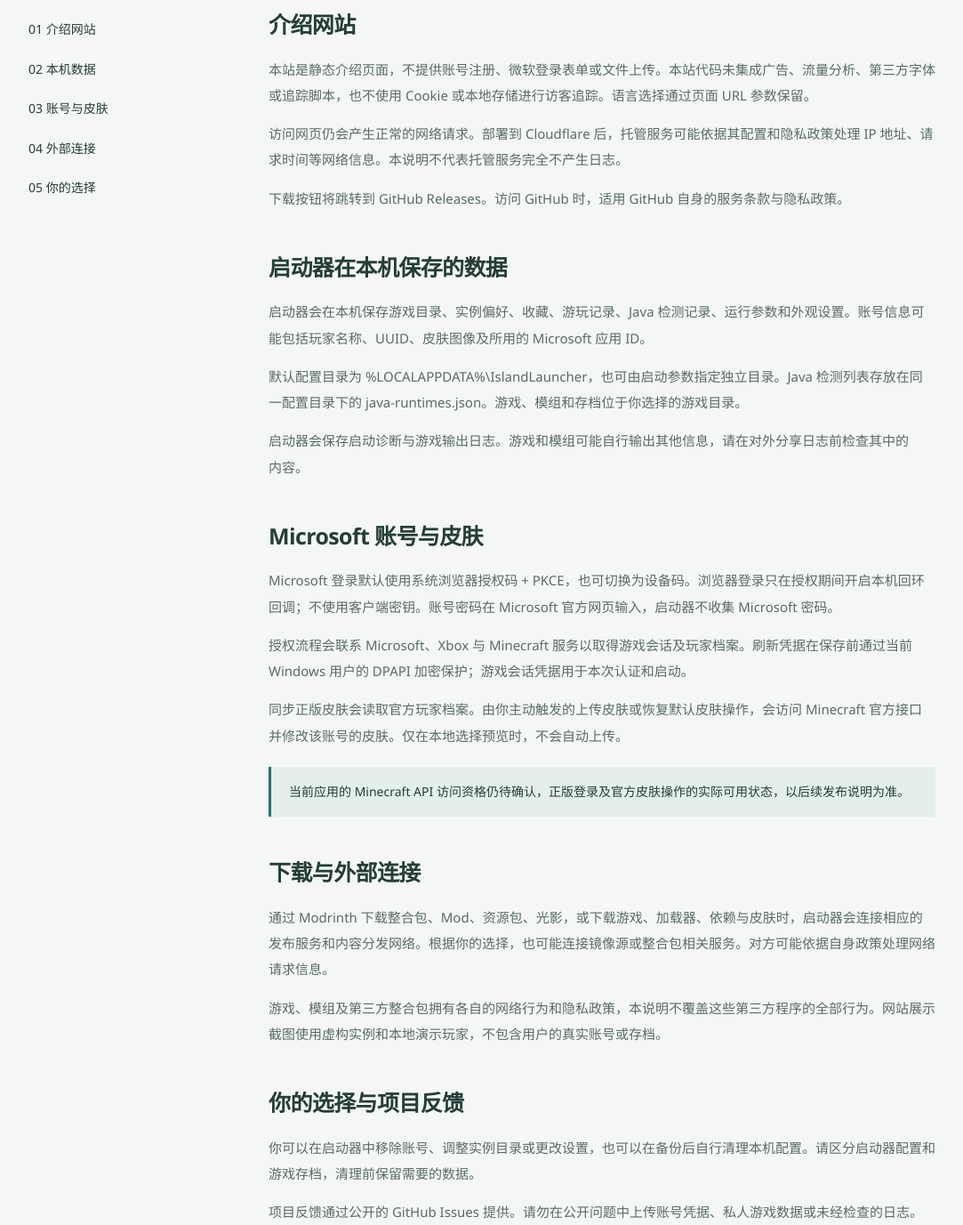
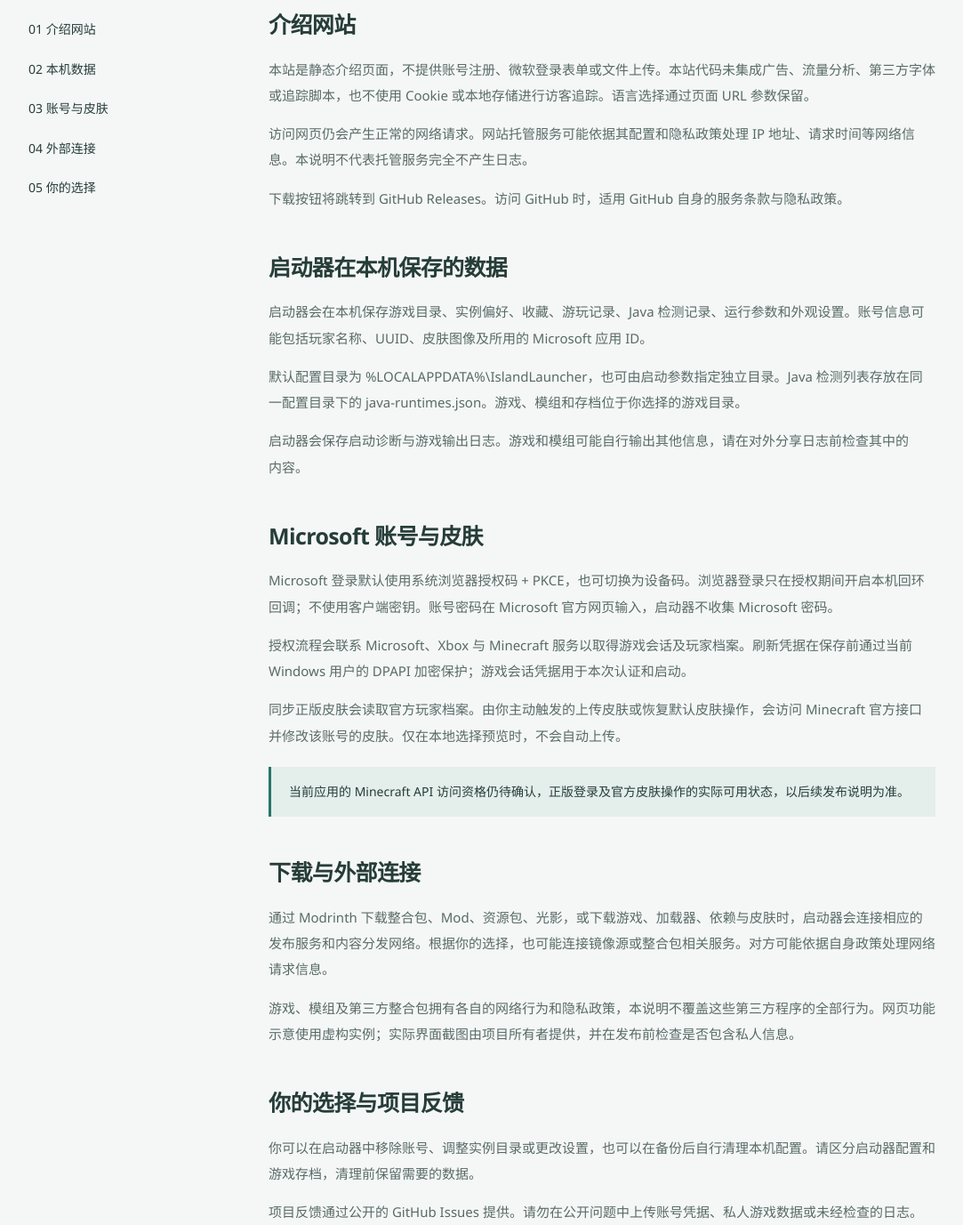
Before and after one commit to yosumi-maya/ISLAND-Launcher, a plain HTML site: page launcher/website/privacy.html in a window 1280 px wide. Shown: the part 340-1717 px from the top of the page at 89% size, without its empty margins (28-1111 px from the left). Drawn offline with Linux system fonts and the light colour scheme.

Commit message:
Clarify owner-supplied screenshots and hosting-neutral privacy copy

```diff
--- a/launcher/website/privacy.html
+++ b/launcher/website/privacy.html
@@ -25,10 +25,10 @@
     <div class="privacy-layout">
       <aside class="privacy-contents" aria-label="本页目录" data-i18n-aria="privacy.contents"><a href="#website" data-i18n="privacy.nav1">01 介绍网站</a><a href="#local-data" data-i18n="privacy.nav2">02 本机数据</a><a href="#account" data-i18n="privacy.nav3">03 账号与皮肤</a><a href="#connections" data-i18n="privacy.nav4">04 外部连接</a><a href="#control" data-i18n="privacy.nav5">05 你的选择</a></aside>
       <article class="privacy-article">
-        <section id="website"><span class="section-number">01</span><h2 data-i18n="privacy.h1">介绍网站</h2><p data-i18n="privacy.p1a">本站是静态介绍页面，不提供账号注册、微软登录表单或文件上传。本站代码未集成广告、流量分析、第三方字体或追踪脚本，也不使用 Cookie 或本地存储进行访客追踪。语言选择通过页面 URL 参数保留。</p><p data-i18n="privacy.p1b">访问网页仍会产生正常的网络请求。部署到 Cloudflare 后，托管服务可能依据其配置和隐私政策处理 IP 地址、请求时间等网络信息。本说明不代表托管服务完全不产生日志。</p><p data-i18n="privacy.p1c">下载按钮将跳转到 GitHub Releases。访问 GitHub 时，适用 GitHub 自身的服务条款与隐私政策。</p></section>
+        <section id="website"><span class="section-number">01</span><h2 data-i18n="privacy.h1">介绍网站</h2><p data-i18n="privacy.p1a">本站是静态介绍页面，不提供账号注册、微软登录表单或文件上传。本站代码未集成广告、流量分析、第三方字体或追踪脚本，也不使用 Cookie 或本地存储进行访客追踪。语言选择通过页面 URL 参数保留。</p><p data-i18n="privacy.p1b">访问网页仍会产生正常的网络请求。网站托管服务可能依据其配置和隐私政策处理 IP 地址、请求时间等网络信息。本说明不代表托管服务完全不产生日志。</p><p data-i18n="privacy.p1c">下载按钮将跳转到 GitHub Releases。访问 GitHub 时，适用 GitHub 自身的服务条款与隐私政策。</p></section>
         <section id="local-data"><span class="section-number">02</span><h2 data-i18n="privacy.h2">启动器在本机保存的数据</h2><p data-i18n="privacy.p2a">启动器会在本机保存游戏目录、实例偏好、收藏、游玩记录、Java 检测记录、运行参数和外观设置。账号信息可能包括玩家名称、UUID、皮肤图像及所用的 Microsoft 应用 ID。</p><p data-i18n="privacy.p2b">默认配置目录为 %LOCALAPPDATA%\IslandLauncher，也可由启动参数指定独立目录。Java 检测列表存放在同一配置目录下的 java-runtimes.json。游戏、模组和存档位于你选择的游戏目录。</p><p data-i18n="privacy.p2c">启动器会保存启动诊断与游戏输出日志。游戏和模组可能自行输出其他信息，请在对外分享日志前检查其中的内容。</p></section>
         <section id="account"><span class="section-number">03</span><h2 data-i18n="privacy.h3">Microsoft 账号与皮肤</h2><p data-i18n="privacy.p3a">Microsoft 登录默认使用系统浏览器授权码 + PKCE，也可切换为设备码。浏览器登录只在授权期间开启本机回环回调；不使用客户端密钥。账号密码在 Microsoft 官方网页输入，启动器不收集 Microsoft 密码。</p><p data-i18n="privacy.p3b">授权流程会联系 Microsoft、Xbox 与 Minecraft 服务以取得游戏会话及玩家档案。刷新凭据在保存前通过当前 Windows 用户的 DPAPI 加密保护；游戏会话凭据用于本次认证和启动。</p><p data-i18n="privacy.p3c">同步正版皮肤会读取官方玩家档案。由你主动触发的上传皮肤或恢复默认皮肤操作，会访问 Minecraft 官方接口并修改该账号的皮肤。仅在本地选择预览时，不会自动上传。</p><div class="privacy-callout" data-i18n="privacy.p3d">当前应用的 Minecraft API 访问资格仍待确认，正版登录及官方皮肤操作的实际可用状态，以后续发布说明为准。</div></section>
-        <section id="connections"><span class="section-number">04</span><h2 data-i18n="privacy.h4">下载与外部连接</h2><p data-i18n="privacy.p4a">通过 Modrinth 下载整合包、Mod、资源包、光影，或下载游戏、加载器、依赖与皮肤时，启动器会连接相应的发布服务和内容分发网络。根据你的选择，也可能连接镜像源或整合包相关服务。对方可能依据自身政策处理网络请求信息。</p><p data-i18n="privacy.p4b">游戏、模组及第三方整合包拥有各自的网络行为和隐私政策，本说明不覆盖这些第三方程序的全部行为。网站展示截图使用虚构实例和本地演示玩家，不包含用户的真实账号或存档。</p></section>
+        <section id="connections"><span class="section-number">04</span><h2 data-i18n="privacy.h4">下载与外部连接</h2><p data-i18n="privacy.p4a">通过 Modrinth 下载整合包、Mod、资源包、光影，或下载游戏、加载器、依赖与皮肤时，启动器会连接相应的发布服务和内容分发网络。根据你的选择，也可能连接镜像源或整合包相关服务。对方可能依据自身政策处理网络请求信息。</p><p data-i18n="privacy.p4b">游戏、模组及第三方整合包拥有各自的网络行为和隐私政策，本说明不覆盖这些第三方程序的全部行为。网页功能示意使用虚构实例；实际界面截图由项目所有者提供，并在发布前检查是否包含私人信息。</p></section>
         <section id="control"><span class="section-number">05</span><h2 data-i18n="privacy.h5">你的选择与项目反馈</h2><p data-i18n="privacy.p5a">你可以在启动器中移除账号、调整实例目录或更改设置，也可以在备份后自行清理本机配置。请区分启动器配置和游戏存档，清理前保留需要的数据。</p><p data-i18n="privacy.p5b">项目反馈通过公开的 GitHub Issues 提供。请勿在公开问题中上传账号凭据、私人游戏数据或未经检查的日志。</p><p data-i18n="privacy.p5c">ISLAND Launcher 是非官方项目，与 Mojang Studios 或 Microsoft 无隶属、合作或背书关系。项目许可与所用第三方组件的许可说明随发布包提供。</p><a class="text-link unavailable" data-contact aria-disabled="true" tabindex="-1"><span data-i18n="privacy.contact">前往项目反馈</span><span aria-hidden="true">↗</span></a></section>
       </article>
     </div>
```
